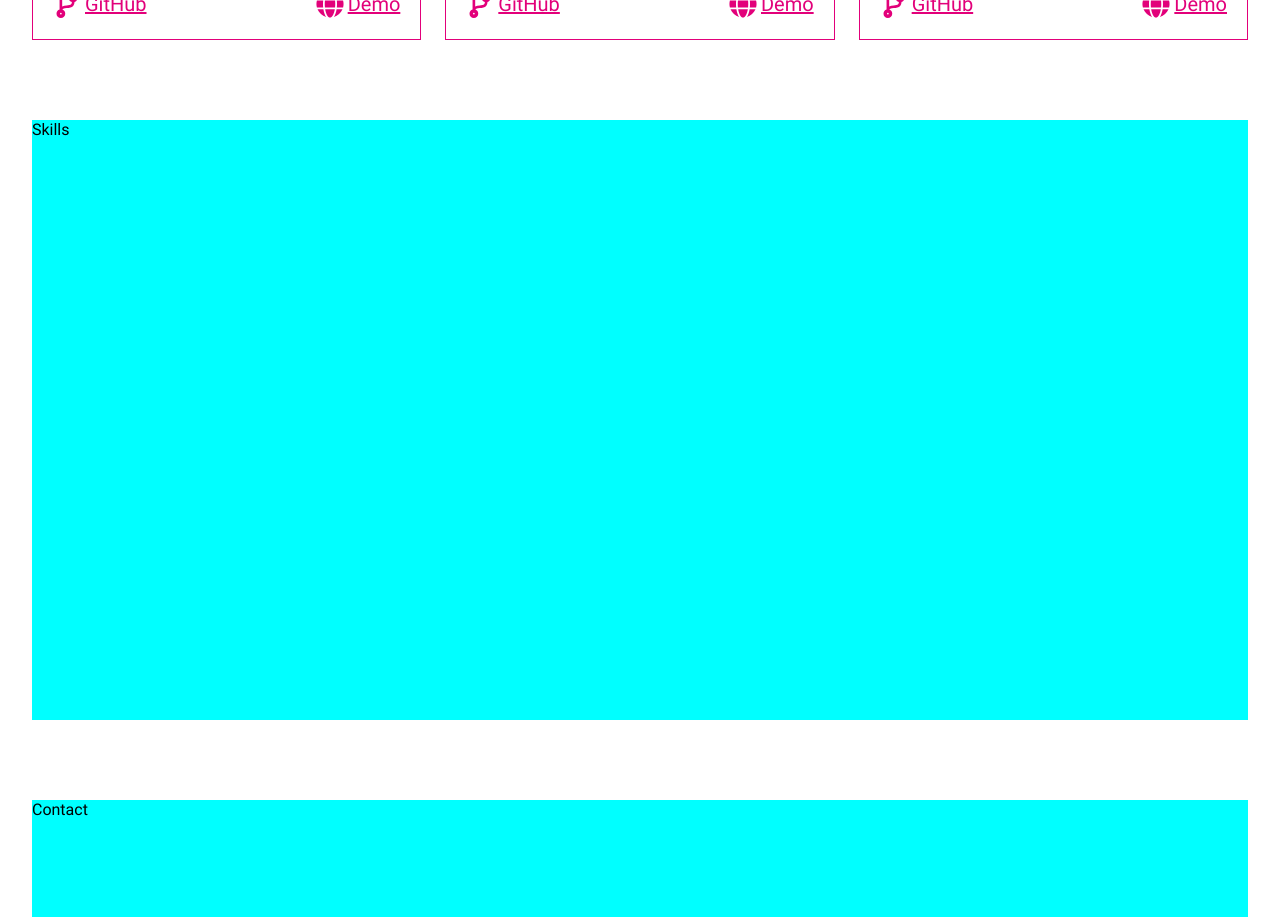
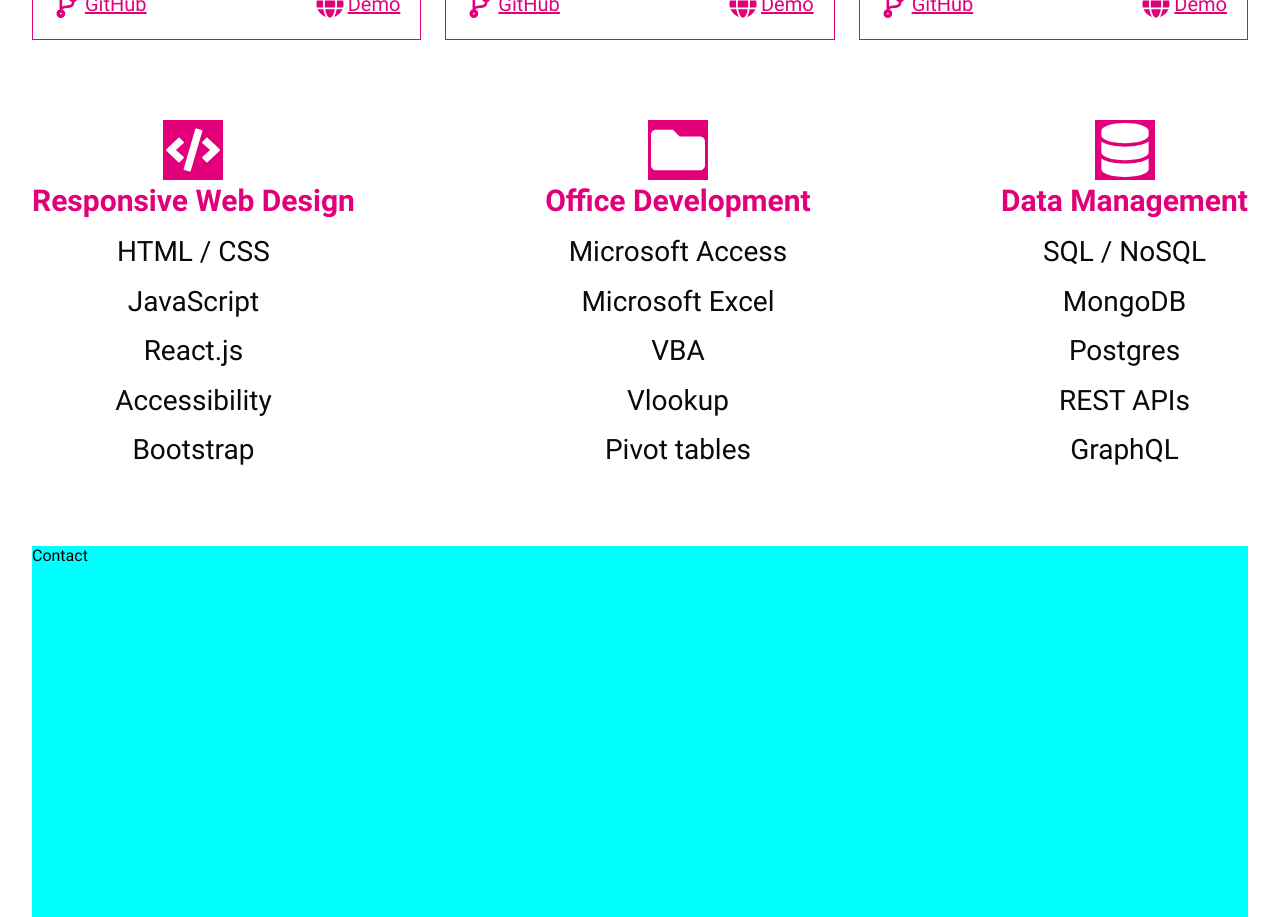
Before and after one commit to simplenotsimpler/sns-site-react, a React (Create React App) app: page / in a window 1280 px wide. Shown: the part 1960-2877 px from the top of the page. Built offline with nearby package versions, Linux system fonts and the light colour scheme.

Commit message:
feature: skills component

```diff
--- a/src/components/Projects/Projects.css
+++ b/src/components/Projects/Projects.css
@@ -1,5 +1,7 @@
 /* TODO: may need to tweak borders so thicker?? */
 
+/* TODO: set max width narrower than 1 fr*/
+/* TODO: may need a common width variable to share w/ skills */
 /* may not need media queries */
 .projects {
   width: 100%;
--- a/src/components/Projects/Projects.jsx
+++ b/src/components/Projects/Projects.jsx
@@ -47,6 +47,7 @@
   );
 };
 
+//TODO: pass projects as prop from Home page
 const Projects = () => {
   return (
     <ul className="projects">
--- /dev/null
+++ b/src/components/Skills/Skills.css
@@ -0,0 +1,40 @@
+/* TODO: double-check how do responsiveness. maybe CSS Grid instead */
+.skills {
+  display: flex;
+  justify-content: space-between;
+  align-items: center;
+}
+
+.skillSection {
+  text-align: center;
+}
+
+.iconWithBackground {
+  width: 60px;
+  height: 60px;
+  color: white;
+  background-color: var(--color-primary);
+  padding: 3px;
+}
+.skillTitle {
+  text-transform: capitalize;
+  font-weight: 700;
+  font-size: 30px;
+  line-height: 113%;
+  /* text-align: center; */
+  color: var(--color-primary);
+  margin-bottom: 1.125rem;
+}
+
+.keywords {
+  display: flex;
+  flex-direction: column;
+  align-items: space-between;
+  justify-content: center;
+
+  gap: 1.125rem;
+
+  font-size: 28px;
+  line-height: 113%;
+  color: var(--color-dark);
+}
--- /dev/null
+++ b/src/components/Skills/Skills.jsx
@@ -0,0 +1,55 @@
+import "./Skills.css";
+import { skills } from "../../data/skillsData.js";
+import { FaCode, FaFolder, FaDatabase } from "react-icons/fa";
+
+const SkillIcon = ({ icon }) => {
+  switch (icon) {
+    case "code":
+      return <FaCode className="iconWithBackground" />;
+    case "folder":
+      return <FaFolder className="iconWithBackground" />;
+    case "database":
+      return <FaDatabase className="iconWithBackground" />;
+    default:
+      break;
+  }
+};
+
+const Keyword = ({ keyword }) => {
+  return <li>{keyword}</li>;
+};
+
+const Keywords = ({ keywords }) => {
+  return (
+    <ul className="keywords">
+      {keywords.map((keyword, index) => {
+        return <Keyword keyword={keyword} key={index} />;
+      })}
+    </ul>
+  );
+};
+
+const Skill = ({ skill }) => {
+  return (
+    <li>
+      <section className="skillSection">
+        <SkillIcon icon={skill.icon} />
+        <h1 className="skillTitle">{skill.name}</h1>
+        <Keywords keywords={skill.keywords} />
+      </section>
+    </li>
+  );
+};
+
+//TODO: pass skills as prop from Home page
+const Skills = () => {
+  return (
+    <ul className="skills">
+      {skills.map((skill) => {
+        return <Skill skill={skill} key={skill.id} />;
+      })}
+    </ul>
+  );
+};
+
+export default Skills;
--- /dev/null
+++ b/src/data/skillsData.js
@@ -0,0 +1,34 @@
+//hard code data for now, will get from db
+
+export const skills = [
+  {
+    id: "1",
+    name: "responsive web design",
+    icon: "code",
+    keywords: [
+      "HTML / CSS",
+      "JavaScript",
+      "React.js",
+      "Accessibility",
+      "Bootstrap",
+    ],
+  },
+  {
+    id: "2",
+    name: "office development",
+    icon: "folder",
+    keywords: [
+      "Microsoft Access",
+      "Microsoft Excel",
+      "VBA",
+      "Vlookup",
+      "Pivot tables",
+    ],
+  },
+  {
+    id: "3",
+    name: "data management",
+    icon: "database",
+    keywords: ["SQL / NoSQL", "MongoDB", "Postgres", "REST APIs", "GraphQL"],
+  },
+];
--- a/src/index.css
+++ b/src/index.css
@@ -79,3 +79,11 @@
 ul {
   list-style: none;
 }
+
+.iconWithBackground {
+  width: 60px;
+  height: 60px;
+  color: white;
+  background-color: var(--color-primary);
+  padding: 3px;
+}
--- a/src/pages/Home/Home.jsx
+++ b/src/pages/Home/Home.jsx
@@ -1,4 +1,5 @@
 import Projects from "../../components/Projects/Projects.jsx";
+import Skills from "../../components/Skills/Skills.jsx";
 import NavHeader from "../../components/layout/NavHeader/NavHeader.jsx";
 import ScrollToHashElement from "../../components/layout/ScrollToHashElement.js";
 
@@ -18,8 +19,8 @@
         <section id="portfolio" className="section-style">
           <Projects />
         </section>
-        <section id="skills" className="section-style holder-color">
-          Skills
+        <section id="skills" className="section-style">
+          <Skills />
         </section>
         <section id="contact" className="section-style holder-color">
           Contact
```
